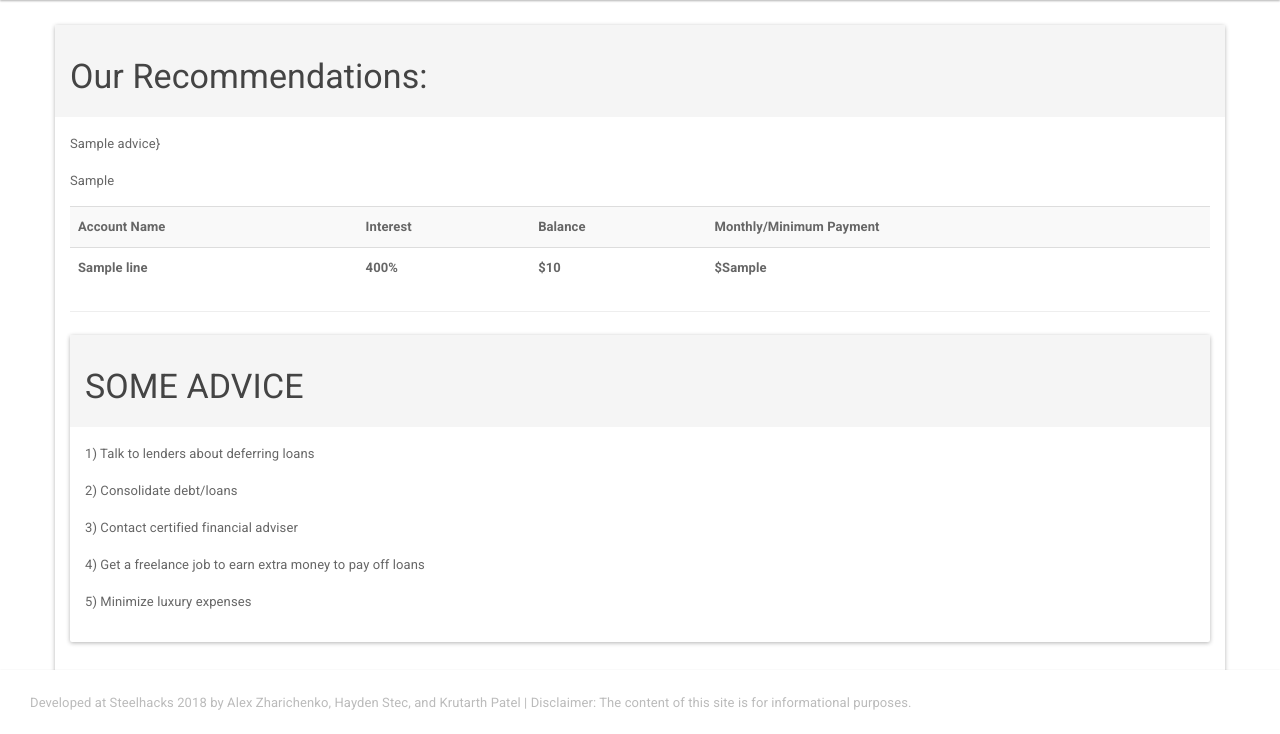
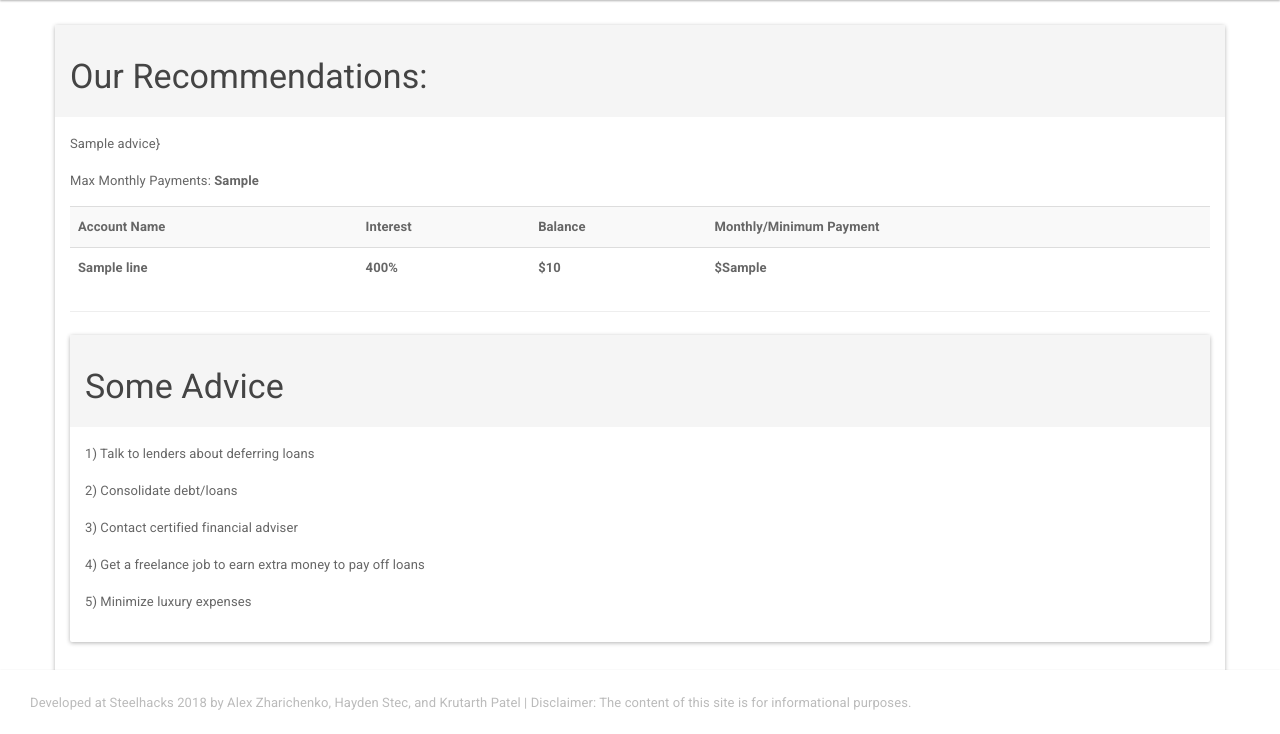
Before and after one commit to azharichenko/debt-management, a Flask app: template debtman/templates/final.html in a window 1280 px wide. Shown: the part 65-799 px from the top of the page. Run offline with Flask 2, Linux system fonts and the light colour scheme; the template is opened without the code that fills it: most values are stand-ins (such as "Sample title", 1, 10 or a date in 2020); lists and menus that the app fills with data are empty; some libraries are stand-ins or nearby versions.

Commit message:
update ui

```diff
--- a/debtman/strategy.py
+++ b/debtman/strategy.py
@@ -32,7 +32,7 @@ def get_results(data):
         user_dct["max_monthly_payments"] = max
         goal = savings_goal(max, data["user"])
         user_dct["reach_savings_goal_in"] = goal
-        user_dct["advice"] = "Please make at least the following monthly payments. Additionally, deposit an amount that is as close to the max monthly payments(" + str(user_dct['max_monthly_payments'])+ ") into a savings account or the loan with the highest interest rate."
+        user_dct["advice"] = "Please make at least the following monthly payments. Additionally, deposit an amount that is as close to the max monthly payments into a savings account or the loan with the highest interest rate."
     elif ratio > 28:
         for line in data['credit_lines']:
             if "monthly_payment" in line:
--- a/debtman/templates/final.html
+++ b/debtman/templates/final.html
@@ -10,7 +10,7 @@
             </div>
             <div class="panel-body">
                 <p>{{ result.advice }}}</p>
-                <p>{{ result.max_monthly_payments }}</p>
+                <p>Max Monthly Payments: <b>{{ result.max_monthly_payments }}</b></p>
                 <table class="table table-striped">
                     <tr>
                         <th>Account Name</th>
@@ -34,7 +34,7 @@
                 <hr>
                 <div class="panel panel-default">
                     <div class="panel-heading">
-                        <h3>SOME ADVICE</h3>
+                        <h3>Some Advice</h3>
                     </div>
                     <div class="panel-body">
                         <p>1) Talk to lenders about deferring loans</p>
```
